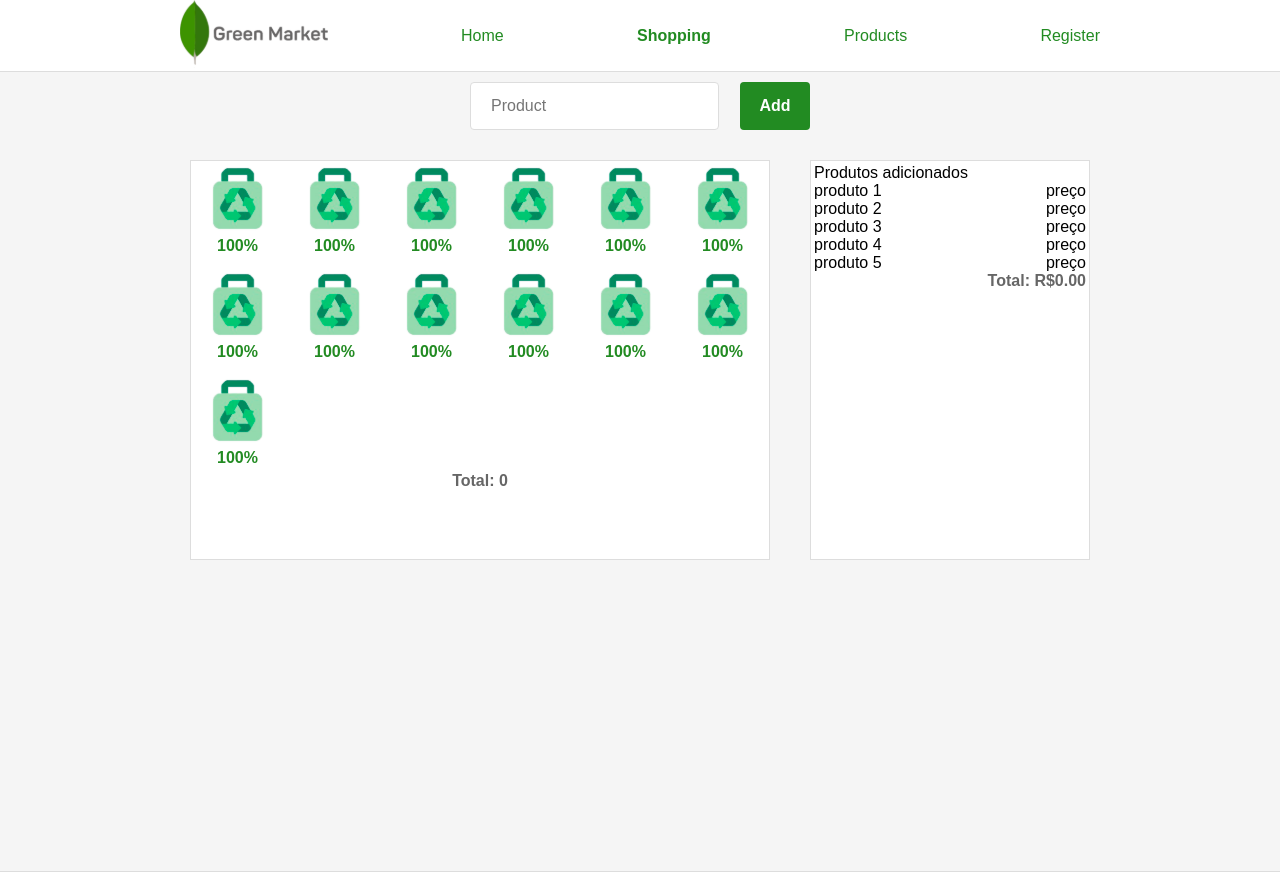
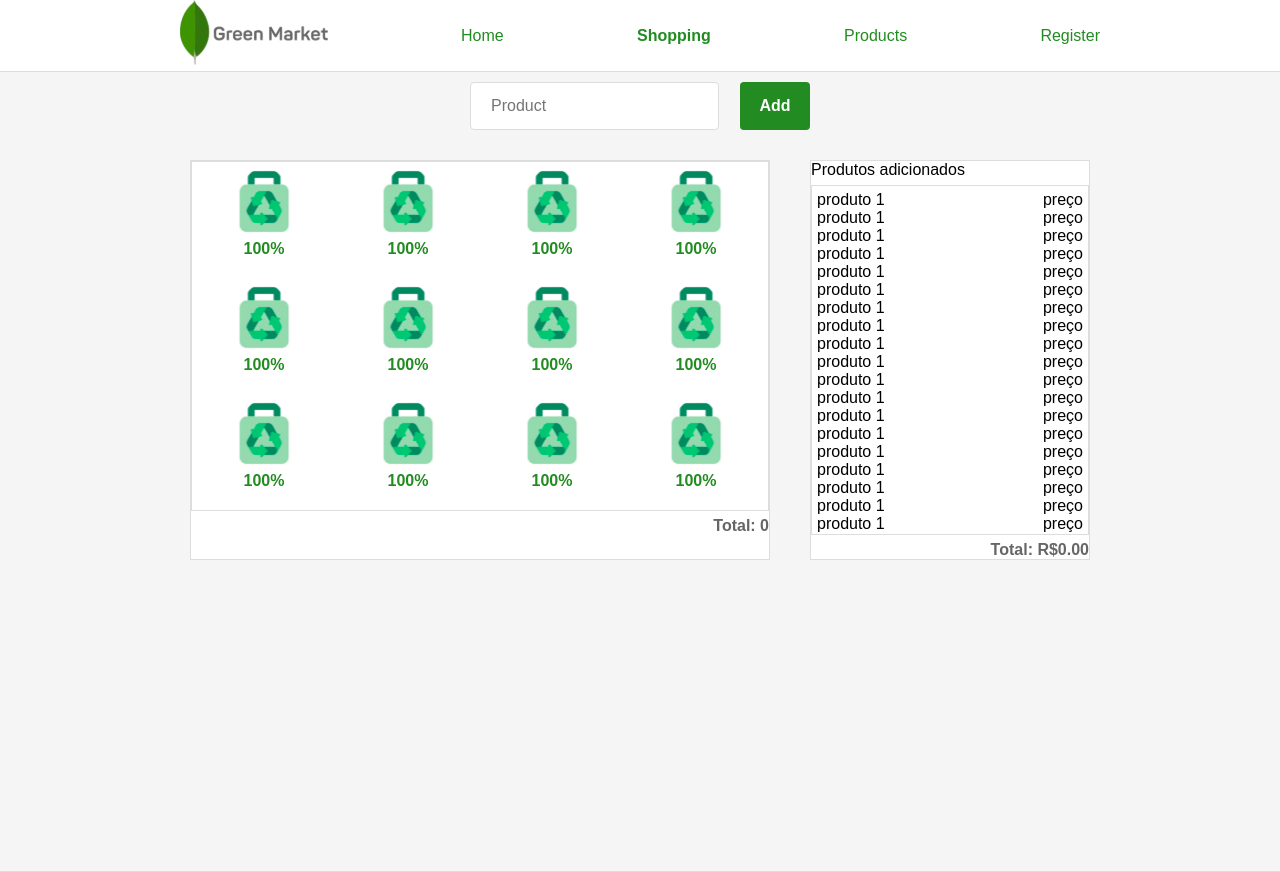
Before and after one commit to willerrodrigo/green-market, a React (Create React App) app in the folder frontend/: page /shopping in a window 1280 px wide. Built offline with nearby package versions, Linux system fonts and the light colour scheme.

Commit message:
Bag's Algorithm Outline

```diff
--- a/frontend/src/pages/Shopping/index.js
+++ b/frontend/src/pages/Shopping/index.js
@@ -4,6 +4,24 @@ import './styles.css';
 import bag from '../../assets/bagFinal.svg';
 
 export default function Shopping() {
+    function bagCalculate(peso) {
+        let bags = [];
+        peso = 1000;
+        let pesoMax = 2000;
+        if(bags.size() === 0) {
+            bags.add(0);
+        }
+        for(let i = 0; i < bags.size(); i++){
+            if( (bags[i] += peso) <= pesoMax ) {
+                bags[i] += peso;
+            }else {
+                bags.add(peso);
+            }
+        }
+
+    }
+
+
     return (
         <div className="shopping-container">
             <form>
@@ -56,16 +74,69 @@ export default function Shopping() {
                             <img src={bag} alt="Sacola" height="68" />
                             <footer><strong>100%</strong></footer>
                         </li>
-                        <li>
-                            <img src={bag} alt="Sacola" height="68" />
-                            <footer><strong>100%</strong></footer>
-                        </li>
+
                     </ul>
-                    <footer><strong>Total: 0</strong></footer>
+                    <div className="teste">
+                        <footer><strong>Total: 0</strong></footer>
+                    </div>
                 </div>
                 <div className="log-container">
                     <p>Produtos adicionados</p>
                     <ul>
+                        <li>
+                            <p>produto 1</p><p>preço</p>
+                        </li>
+                        <li>
+                            <p>produto 1</p><p>preço</p>
+                        </li>
+                        <li>
+                            <p>produto 1</p><p>preço</p>
+                        </li>
+                        <li>
+                            <p>produto 1</p><p>preço</p>
+                        </li>
+                        <li>
+                            <p>produto 1</p><p>preço</p>
+                        </li>
+                        <li>
+                            <p>produto 1</p><p>preço</p>
+                        </li>
+                        <li>
+                            <p>produto 1</p><p>preço</p>
+                        </li>
+                        <li>
+                            <p>produto 1</p><p>preço</p>
+                        </li>
+                        <li>
+                            <p>produto 1</p><p>preço</p>
+                        </li>
+                        <li>
+                            <p>produto 1</p><p>preço</p>
+                        </li>
+                        <li>
+                            <p>produto 1</p><p>preço</p>
+                        </li>
+                        <li>
+                            <p>produto 1</p><p>preço</p>
+                        </li>
+                        <li>
+                            <p>produto 1</p><p>preço</p>
+                        </li>
+                        <li>
+                            <p>produto 1</p><p>preço</p>
+                        </li>
+                        <li>
+                            <p>produto 1</p><p>preço</p>
+                        </li>
+                        <li>
+                            <p>produto 1</p><p>preço</p>
+                        </li>
+                        <li>
+                            <p>produto 1</p><p>preço</p>
+                        </li>
+                        <li>
+                            <p>produto 1</p><p>preço</p>
+                        </li>
                         <li>
                             <p>produto 1</p><p>preço</p>
                         </li>
--- a/frontend/src/pages/Shopping/styles.css
+++ b/frontend/src/pages/Shopping/styles.css
@@ -41,7 +41,6 @@
     min-height: 400px;
     max-width: 580px;
     margin: 30px auto 0;
-    padding: 3px;
     background: #fff;
     border: 1px solid #ddd;
 }
@@ -49,8 +48,13 @@
 .shopping-container .baglog-container .bag-container ul {
     list-style: none;
     display: grid;
-    grid-template-columns: repeat(6, 1fr);
+    grid-template-columns: repeat(4, 1fr);
     grid-gap: 10px;
+    height: 350px;
+    overflow-y: auto;
+    margin-bottom: 6px;
+    padding: 5px;
+    border: 1px solid #ddd;
 }
 
 .shopping-container .baglog-container .bag-container ul li {
@@ -68,13 +72,11 @@
       color: #228B22;
   }
 
-  .shopping-container .baglog-container .bag-container footer {
-      color: #666;
-  }
-
-  .shopping-container .baglog-container .bag-container footer strong {
+  .shopping-container .baglog-container .bag-container .teste {
     display: flex;
-    justify-content: space-around;
+    justify-content: flex-end;
+    align-items: flex-end;
+    color: #666;
 }
 
   .shopping-container .baglog-container .log-container {
@@ -84,13 +86,18 @@
     min-height: 400px;
     max-width: 280px;
     margin: 30px auto 0;
-    padding: 3px;
     background: #fff;
     border: 1px solid #ddd;
 }
 
 .shopping-container .baglog-container .log-container ul {
     list-style: none;
+    height: 350px;
+    overflow-y: auto;
+    margin-bottom: 6px;
+    margin-top: 6px;
+    padding: 5px;
+    border: 1px solid #ddd;
 }
 
 .shopping-container .baglog-container .log-container ul li {
```
